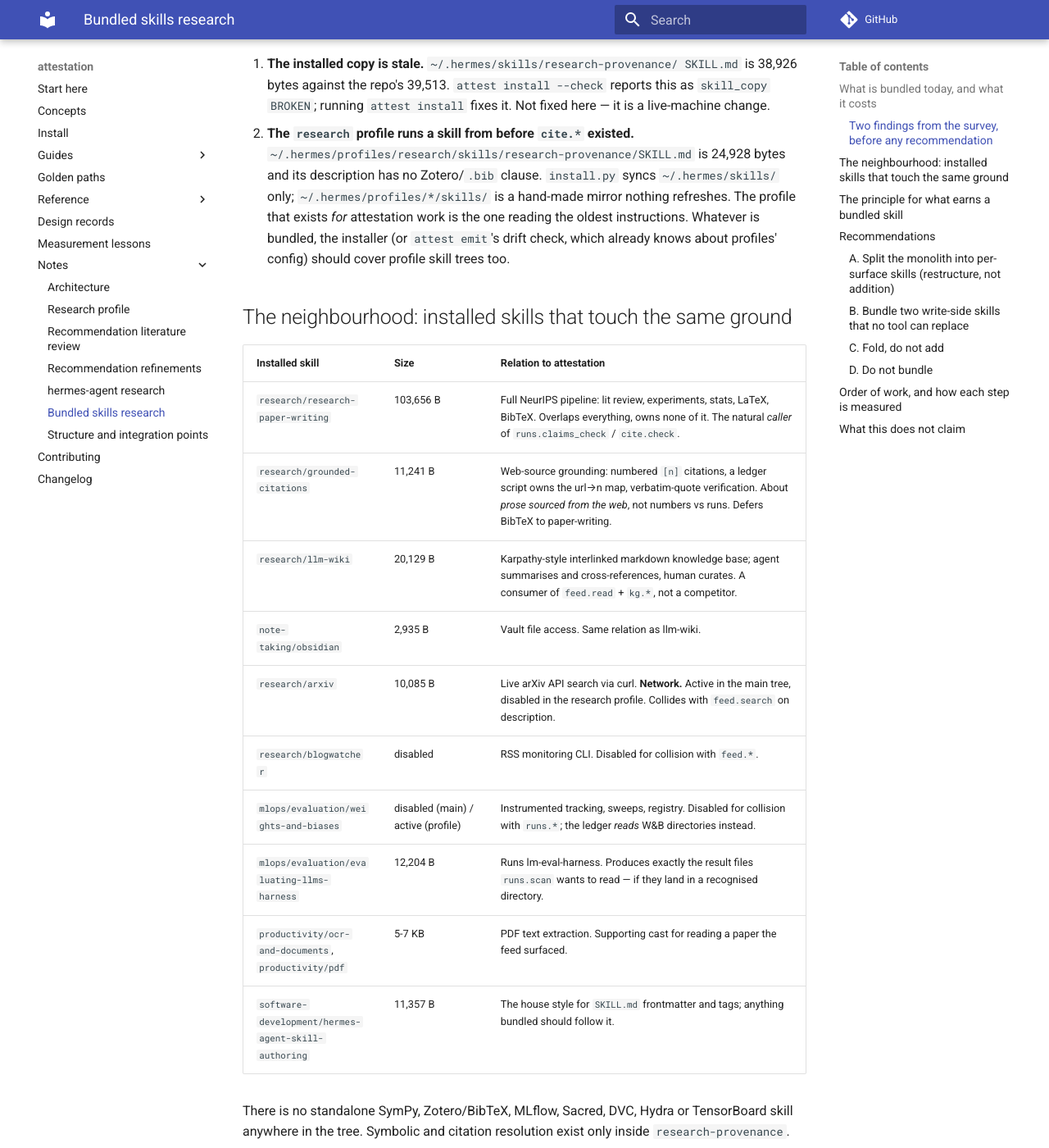
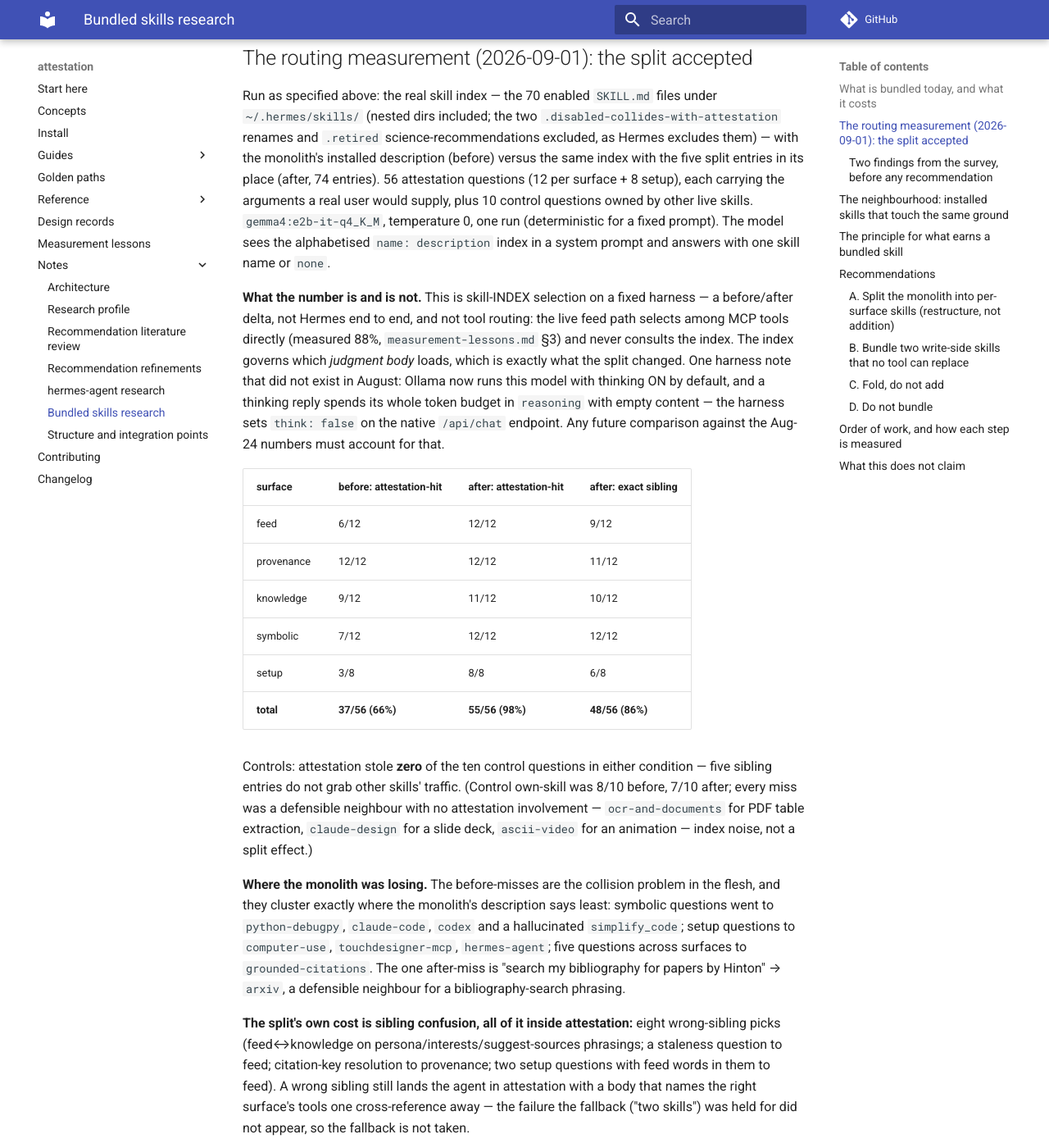
Before and after one commit to mgoldey/attestation, an MkDocs documentation site: the page built from docs/bundled-skills-research.md, in a window 1280 px wide and 1400 px high, scrolled down 1269 px. Shown: the whole window at 82% size. Built offline with MkDocs 1.6.1 and Material for MkDocs 9.7.7, drawn with Linux system fonts in a browser that asks for light colours; comment, search, counter and statistics services are not loaded; some of the changed text lies outside the part shown.

Commit message:
The skill split's routing measurement, run and recorded: on the real 74-entry index, attestation-hit went 37/56 to 55/56 with zero control theft; the eight wrong-sibling picks all stay inside attestation, so the two-skill fallback is not taken — and the monolith was losing a third of its own questions to better-worded neighbours.
Co-Authored-By: Claude Fable 5 <noreply@anthropic.com>

```diff
--- a/docs/bundled-skills-research.md
+++ b/docs/bundled-skills-research.md
@@ -9,8 +9,9 @@ leftover `research-provenance` copy by renaming its `SKILL.md`; the monolith
 is split into `attestation-{setup,feed,provenance,knowledge,symbolic}` with
 `tests/test_skill_files.py` enforcing the verb-first descriptions and the
 surface-only tool rule, and `tests/test_install_skills.py` the installer
-behaviour. The routing measurement (step 2's acceptance) has NOT been run;
-B1/B2 are unbuilt. Every remaining recommendation names the measurement
+behaviour. The routing measurement (step 2's acceptance) was run 2026-09-01
+and ACCEPTS the split — see "The routing measurement" below; B1/B2 are
+unbuilt. Every remaining recommendation names the measurement
 that would accept or reject it.
 **Method:** local only. The repo's skill, installer, tests, emitted agents
 and docs were read directly; the 73 `SKILL.md` files under
@@ -51,6 +52,70 @@ Contracts a bundled skill must already satisfy (`tests/test_skill_files.py`):
 it invokes only declared console scripts, never `hermes install`, documents
 every live namespace, teaches every `.ask` router by name, and its
 presentation example stays Markdown.
+
+## The routing measurement (2026-09-01): the split accepted
+
+Run as specified above: the real skill index — the 70 enabled `SKILL.md`
+files under `~/.hermes/skills/` (nested dirs included; the two
+`.disabled-collides-with-attestation` renames and `.retired`
+science-recommendations excluded, as Hermes excludes them) — with the
+monolith's installed description (before) versus the same index with the
+five split entries in its place (after, 74 entries). 56 attestation
+questions (12 per surface + 8 setup), each carrying the arguments a real
+user would supply, plus 10 control questions owned by other live skills.
+`gemma4:e2b-it-q4_K_M`, temperature 0, one run (deterministic for a fixed
+prompt). The model sees the alphabetised `name: description` index in a
+system prompt and answers with one skill name or `none`.
+
+**What the number is and is not.** This is skill-INDEX selection on a
+fixed harness — a before/after delta, not Hermes end to end, and not tool
+routing: the live feed path selects among MCP tools directly (measured
+88%, `measurement-lessons.md` §3) and never consults the index. The index
+governs which *judgment body* loads, which is exactly what the split
+changed. One harness note that did not exist in August: Ollama now runs
+this model with thinking ON by default, and a thinking reply spends its
+whole token budget in `reasoning` with empty content — the harness sets
+`think: false` on the native `/api/chat` endpoint. Any future comparison
+against the Aug-24 numbers must account for that.
+
+| surface | before: attestation-hit | after: attestation-hit | after: exact sibling |
+|---|---|---|---|
+| feed | 6/12 | 12/12 | 9/12 |
+| provenance | 12/12 | 12/12 | 11/12 |
+| knowledge | 9/12 | 11/12 | 10/12 |
+| symbolic | 7/12 | 12/12 | 12/12 |
+| setup | 3/8 | 8/8 | 6/8 |
+| **total** | **37/56 (66%)** | **55/56 (98%)** | **48/56 (86%)** |
+
+Controls: attestation stole **zero** of the ten control questions in
+either condition — five sibling entries do not grab other skills'
+traffic. (Control own-skill was 8/10 before, 7/10 after; every miss was a
+defensible neighbour with no attestation involvement — `ocr-and-documents`
+for PDF table extraction, `claude-design` for a slide deck,
+`ascii-video` for an animation — index noise, not a split effect.)
+
+**Where the monolith was losing.** The before-misses are the collision
+problem in the flesh, and they cluster exactly where the monolith's
+description says least: symbolic questions went to `python-debugpy`,
+`claude-code`, `codex` and a hallucinated `simplify_code`; setup questions
+to `computer-use`, `touchdesigner-mcp`, `hermes-agent`; five questions
+across surfaces to `grounded-citations`. The one after-miss is
+"search my bibliography for papers by Hinton" → `arxiv`, a defensible
+neighbour for a bibliography-search phrasing.
+
+**The split's own cost is sibling confusion, all of it inside
+attestation:** eight wrong-sibling picks (feed↔knowledge on
+persona/interests/suggest-sources phrasings; a staleness question to
+feed; citation-key resolution to provenance; two setup questions with
+feed words in them to feed). A wrong sibling still lands the agent in
+attestation with a body that names the right surface's tools one
+cross-reference away — the failure the fallback ("two skills") was held
+for did not appear, so the fallback is not taken.
+
+**Verdict:** the split is accepted — +18 questions routed to attestation
+with zero control theft. The 66% baseline also revises this doc's framing
+upward: the monolith was not merely oversized, it was losing a third of
+attestation's own questions to better-worded neighbours.
 
 ### Two findings from the survey, before any recommendation
 
```
